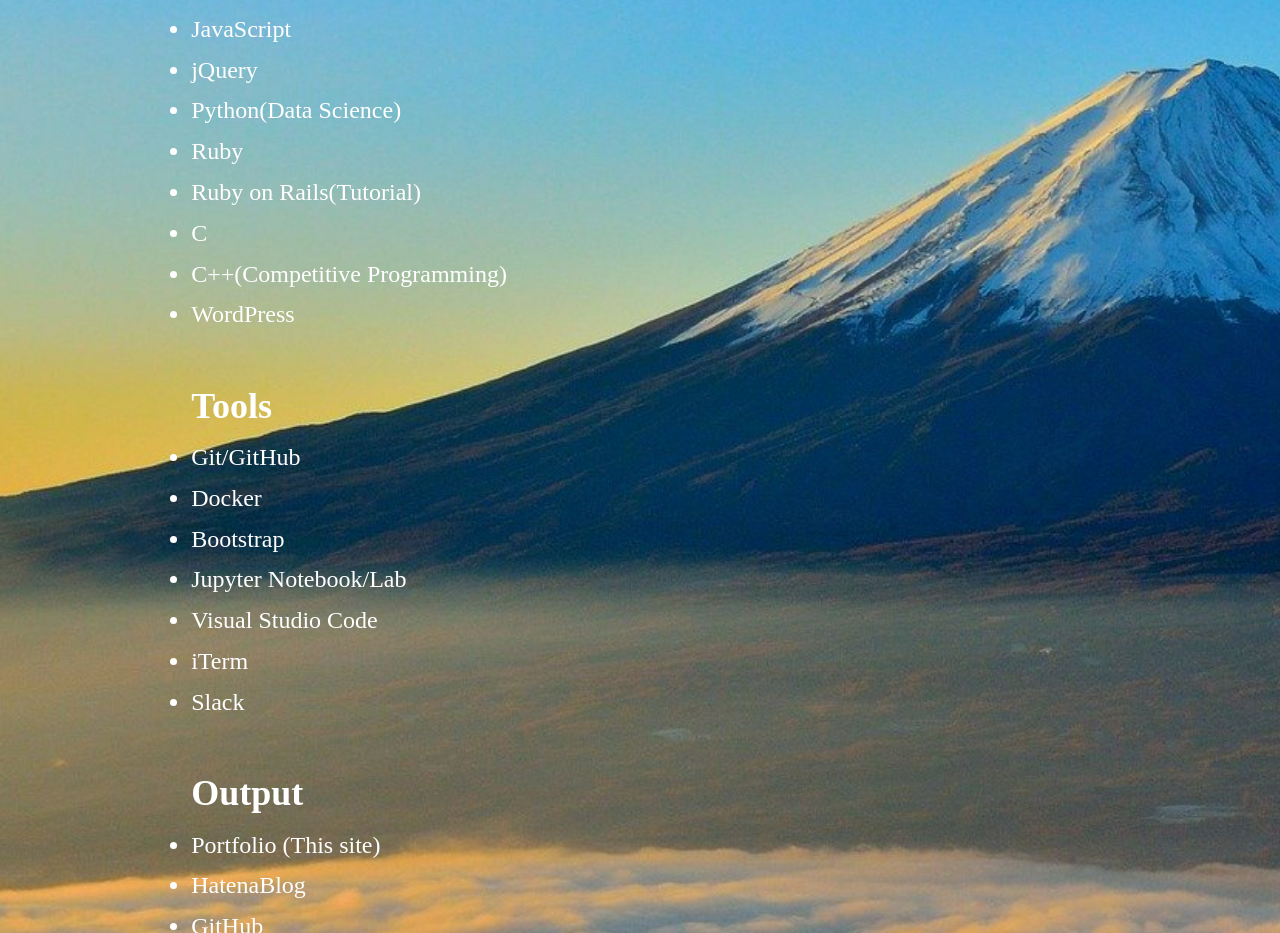
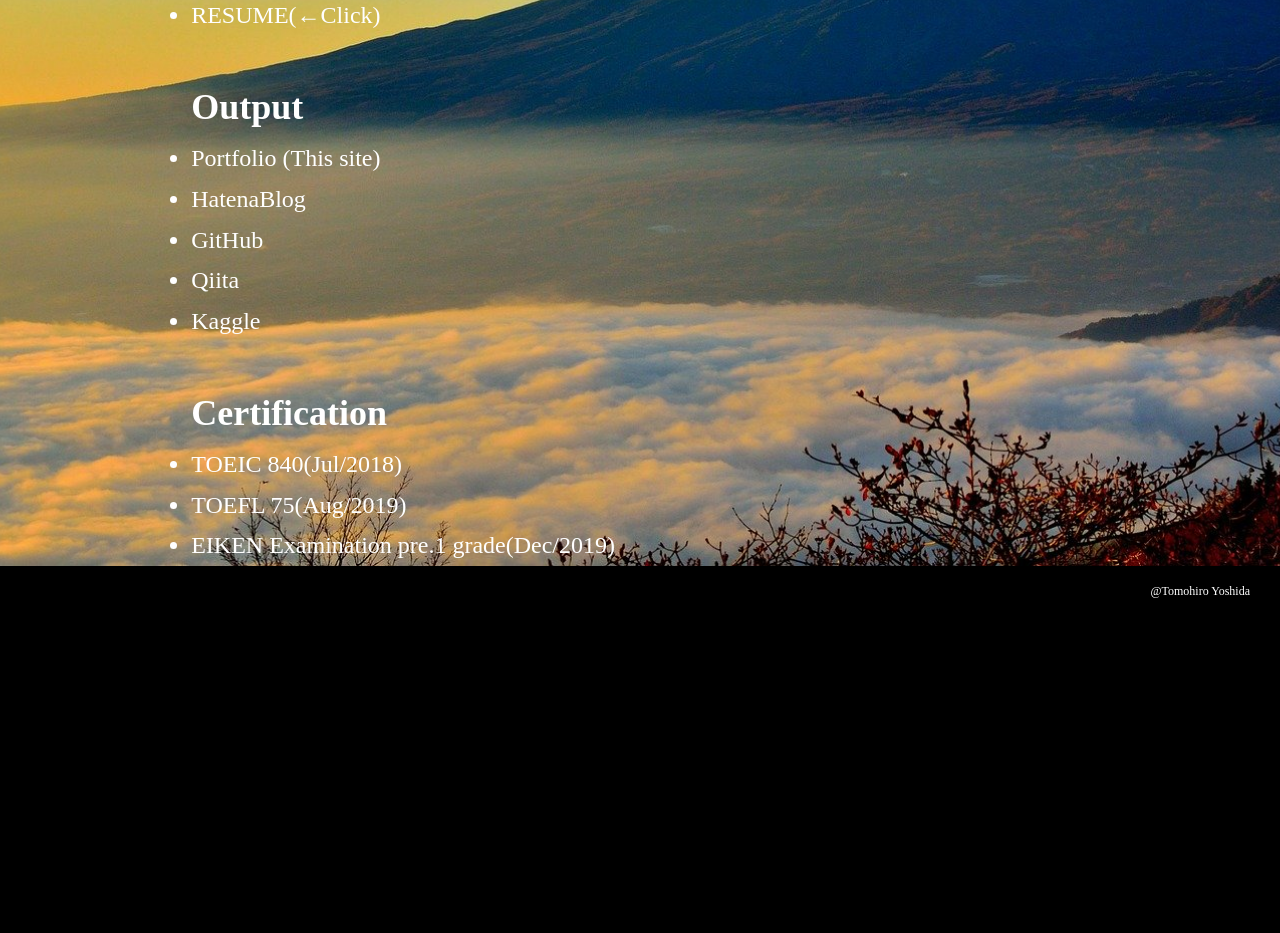
Before and after one commit to tomohiroyoshida/aboutMe.github.io, a plain HTML site: page about.html in a window 1280 px wide. Shown: the part 710-1643 px from the top of the page. After the commit the page ends 1327 px from the top, so only its background shows below. Drawn offline with Linux system fonts and the light colour scheme; some packages are replaced by stand-ins of ours.

Commit message:
Update about.html

```diff
--- a/about.html
+++ b/about.html
@@ -33,35 +33,16 @@
                             <div class="about-content">
                                 <h1 class="item-title">Fundamental Information</h1>
                                     <div class="item">
-                                        <div>I'm Tomohiro Yoshida (20), who is a Tsuru Univ student in Yamanashi. My major is English, but I'm strongly interested in Web designing and Web developing. I have been studying programming for a half year. I have intermediate-level knowledge of Web designing, but no working experience.<br>
+                                        <div>I'm Tomohiro Yoshida (20), who is a ３rd grade Tsuru Univ student in Yamanashi.I'm strongly interested in Web designing and Web developing. I have been studying programming for a half year (as of Apr/2020). I have intermediate-level knowledge of Web designing, but no working experience.<br>
                                          Now I'm job-hunting and finding Web companies to work as a part-time/intern Web engineer.</div>
+                                         <div>吉田智洋(20才)．都留文科大学３年生．Web制作や開発に興味があります．プログラミング歴は６ヶ月です．４月からWebの勉強を始めました．現在新卒後の入社を考慮したエンジニアインターン/アルバイト先を探しています．</div>
                                     </div><br>
 
-                                <h1 class="item-title">Programming Skills</h1>
                                 <div class="item">
                                     <ul>
                                         <div>
-                                            <h2>Language&Framework</h2>
-                                            <li>HTML</li>
-                                            <li>CSS</li>
-                                            <li>JavaScript</li>
-                                            <li>jQuery</li>
-                                            <li>Python(Data Science)</li>
-                                            <li>Ruby</li>
-                                            <li>Ruby on Rails(Tutorial)</li>
-                                            <li>C</li>
-                                            <li>C++(Competitive Programming)</li>
-                                            <li>WordPress</li><br>
-
-                                            <h2>Tools</h2>
-                                            <li>Git/GitHub</li>
-                                            <li>Docker</li>
-                                            <li>Bootstrap</li>
-                                            <li>Jupyter Notebook/Lab</li>
-                                            <li>Visual Studio Code</li>
-                                            <li>iTerm</li>
-                                            <li>Slack</li><br>
-
+                                            <h2 class="item-title">Programming Skills</h2>
+                                            <li><a href="https://www.resume.id/t_yoshida">RESUME</a>(←Click)</li><br>
                                             <h2>Output</h2>
                                             <li><a href="https://tomohiroyoshida.github.io/tomo.github.io">Portfolio (This site)</a></li>
                                             <li><a href="https://tomyyyyo.hatenablog.com/">HatenaBlog</a></li>
```
